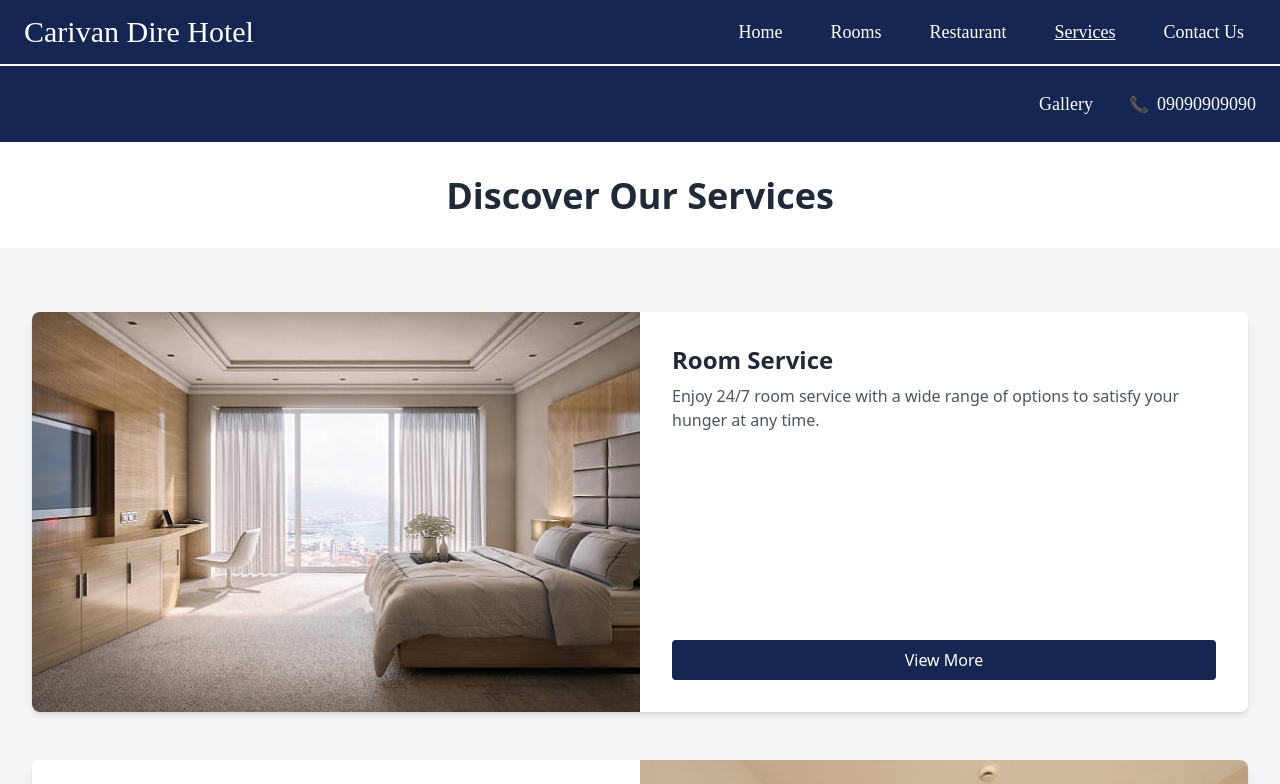
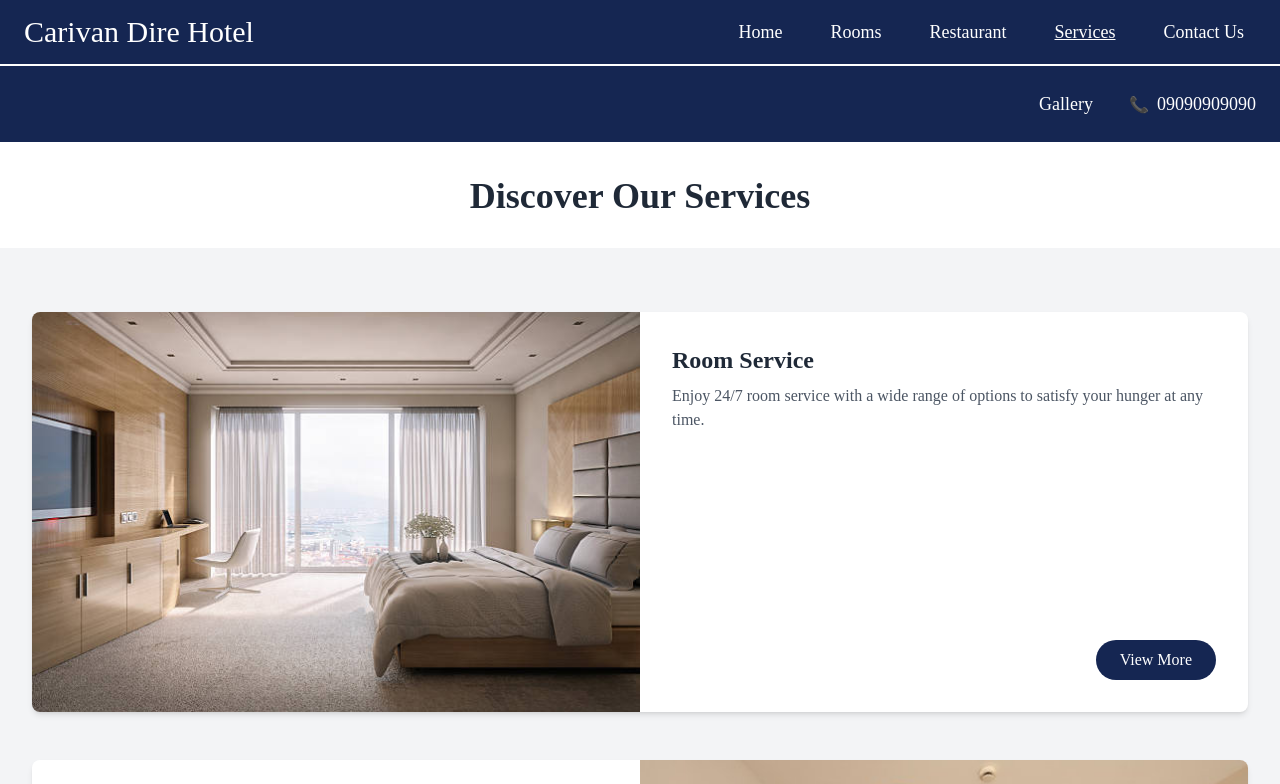
Before and after one commit to Metyme1/Caravan, a React (Create React App) app: page /services in a window 1280 px wide. Shown: the top 784 px of the page. Built offline with nearby package versions, Linux system fonts and the light colour scheme; a web font is replaced by a local one.

Commit message:
service page edited

```diff
--- a/src/pages/service.js
+++ b/src/pages/service.js
@@ -128,7 +128,7 @@ const Services = () => {
     <div className="bg-gray-100">
       <header className="bg-white py-8">
         <div className="max-w-7xl mx-auto px-4 sm:px-6 lg:px-8 text-center">
-          <h1 className="text-4xl font-bold text-gray-800">Discover Our Services</h1>
+          <h1 className="text-4xl font-bold font-times text-gray-800">Discover Our Services</h1>
         </div>
       </header>
       <section className="py-16">
@@ -147,15 +147,17 @@ const Services = () => {
               />
               <div className="p-8 flex flex-col justify-between w-1/2">
                 <div>
-                  <h3 className="text-2xl font-semibold text-gray-800 mb-2">{service.name}</h3>
-                  <p className="text-gray-600 mb-4">{service.description}</p>
+                  <h3 className="text-2xl font-semibold font-times text-gray-800 mb-2">{service.name}</h3>
+                  <p className="text-gray-600 font-times mb-4">{service.description}</p>
                 </div>
-                <Link
-                  to={`/services/${service.id}`}
-                  className="bg-custom-blue text-white py-2 px-6 hover:bg-blue-700 transition duration-300 text-center rounded"
-                >
-                  View More
-                </Link>
+                <div className="text-right">
+                  <Link
+                    to={`/services/${service.id}`}
+                    className="bg-custom-blue text-white py-2 px-6 font-times hover:bg-blue-700 transition duration-300 text-center rounded-full inline-block"
+                  >
+                    View More
+                  </Link>
+                </div>
               </div>
             </div>
           ))}
```
